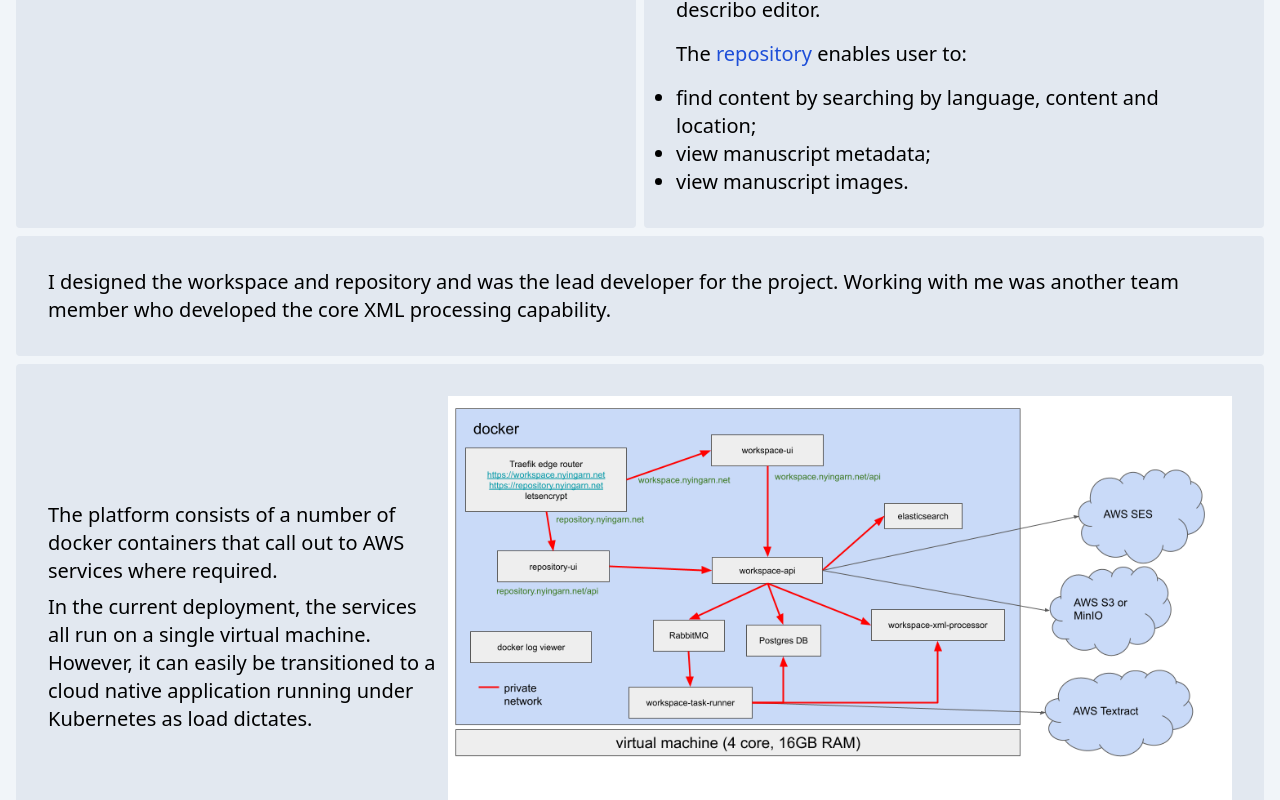
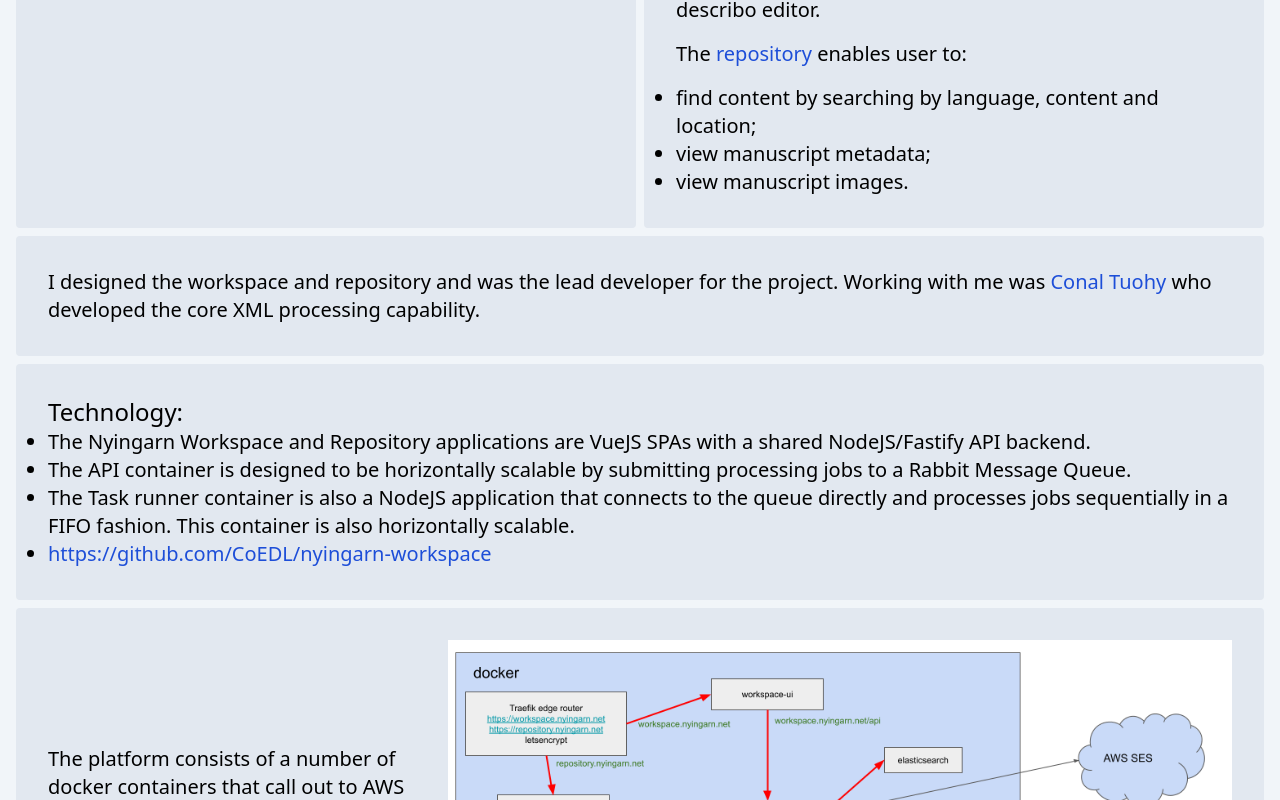
Before and after one commit to marcolarosa/marcolarosa.github.io, a Nuxt app: page /projects/nyingarn in a window 1280 px wide. Shown: the part 584-1384 px from the top of the page. Built offline with nearby package versions, Linux system fonts and the light colour scheme.

Commit message:
add content

```diff
--- a/pages/projects/describo.vue
+++ b/pages/projects/describo.vue
@@ -39,6 +39,22 @@
                 <p class="text-center">
                     I am the core developer and Technical Lead of the project.
                 </p>
+            </template>
+        </card>
+        <card>
+            <template #text>
+                <p class="text-2xl">Technology:</p>
+                <ul class="list-disc">
+                    <li>
+                        The Describo component is written in VueJS and it can be embedded in other
+                        VueJS environments (and react environments via the react plugin).
+                    </li>
+                    <li>
+                        Describo Desktop is an ElectronJS application that contains a VueJS SPA and
+                        embeds the Describo component for rendering and handling the RO Crate.
+                    </li>
+                    <li>Describo Web is also a VueJS that uses the Describo Component.</li>
+                </ul>
             </template>
         </card>
         <card>
--- a/pages/projects/nyingarn.vue
+++ b/pages/projects/nyingarn.vue
@@ -68,9 +68,34 @@
             <template #text>
                 <p>
                     I designed the workspace and repository and was the lead developer for the
-                    project. Working with me was another team member who developed the core XML
-                    processing capability.
+                    project. Working with me was
+                    <linker to="https://www.linkedin.com/in/conal-tuohy-168ba59/">
+                        Conal Tuohy
+                    </linker>
+                    who developed the core XML processing capability.
                 </p>
+            </template>
+        </card>
+
+        <card>
+            <template #text>
+                <p class="text-2xl">Technology:</p>
+                <ul class="list-disc">
+                    <li>
+                        The Nyingarn Workspace and Repository applications are VueJS SPAs with a
+                        shared NodeJS/Fastify API backend.
+                    </li>
+                    <li>
+                        The API container is designed to be horizontally scalable by submitting
+                        processing jobs to a Rabbit Message Queue.
+                    </li>
+                    <li>
+                        The Task runner container is also a NodeJS application that connects to the
+                        queue directly and processes jobs sequentially in a FIFO fashion. This
+                        container is also horizontally scalable.
+                    </li>
+                    <li><linker to="https://github.com/CoEDL/nyingarn-workspace"></linker></li>
+                </ul>
             </template>
         </card>
 
@@ -111,37 +136,31 @@
                 <img src="/nyingarn/workspace4.png" class="object-contain" />
             </template>
         </card>
-
         <card>
             <template #image>
                 <img src="/nyingarn/workspace5.png" class="object-contain" />
             </template>
         </card>
-
         <card>
             <template #image>
                 <img src="/nyingarn/workspace6.png" class="object-contain" />
             </template>
         </card>
-
         <card>
             <template #image>
                 <img src="/nyingarn/workspace7.png" class="object-contain" />
             </template>
         </card>
-
         <card>
             <template #image>
                 <img src="/nyingarn/workspace8.png" class="object-contain" />
             </template>
         </card>
-
         <card>
             <template #image>
                 <img src="/nyingarn/workspace9.png" class="object-contain" />
             </template>
         </card>
-
         <card>
             <template #text>Nyingarn Platform Repository</template>
         </card>
@@ -153,8 +172,9 @@
         <card>
             <template #image>
                 <img src="/nyingarn/repository3.png" class="object-contain" />
-            </template> </card
-        ><card>
+            </template>
+        </card>
+        <card>
             <template #image>
                 <img src="/nyingarn/repository4.png" class="object-contain" />
             </template>
```
